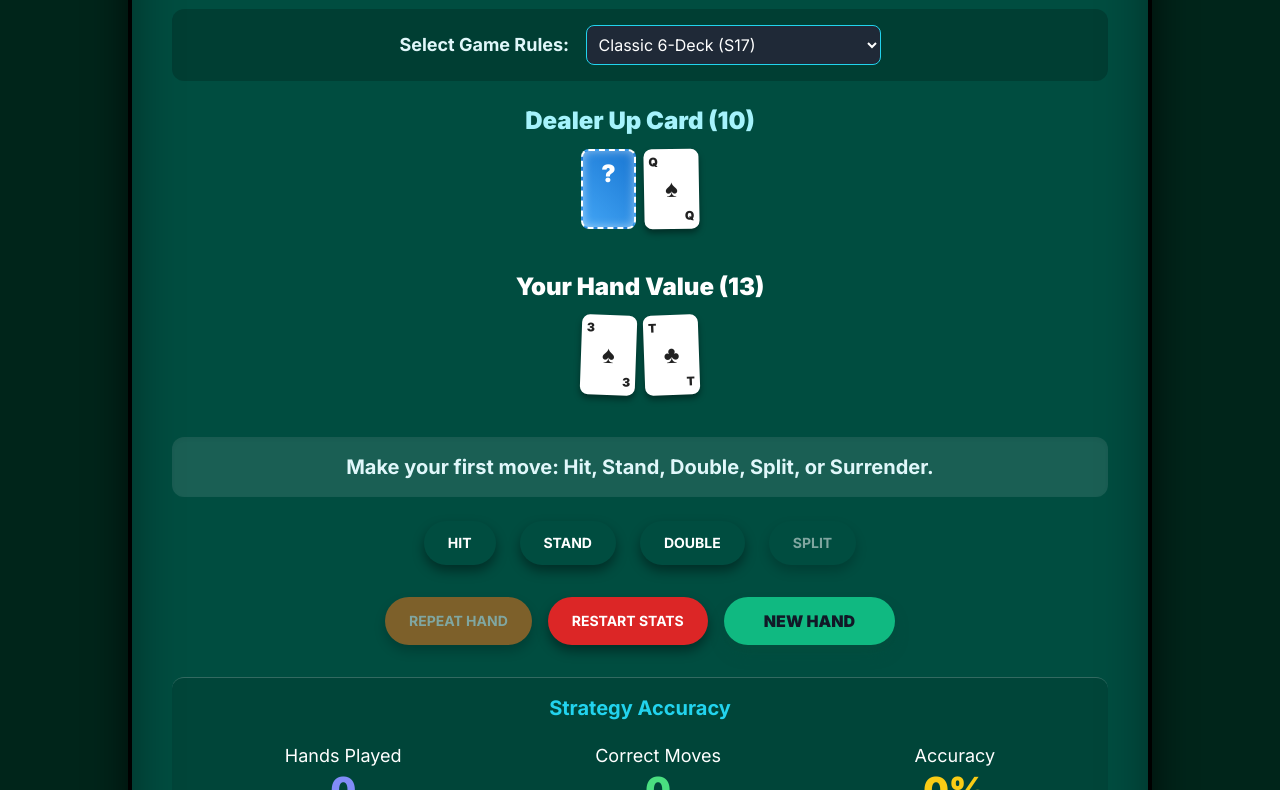
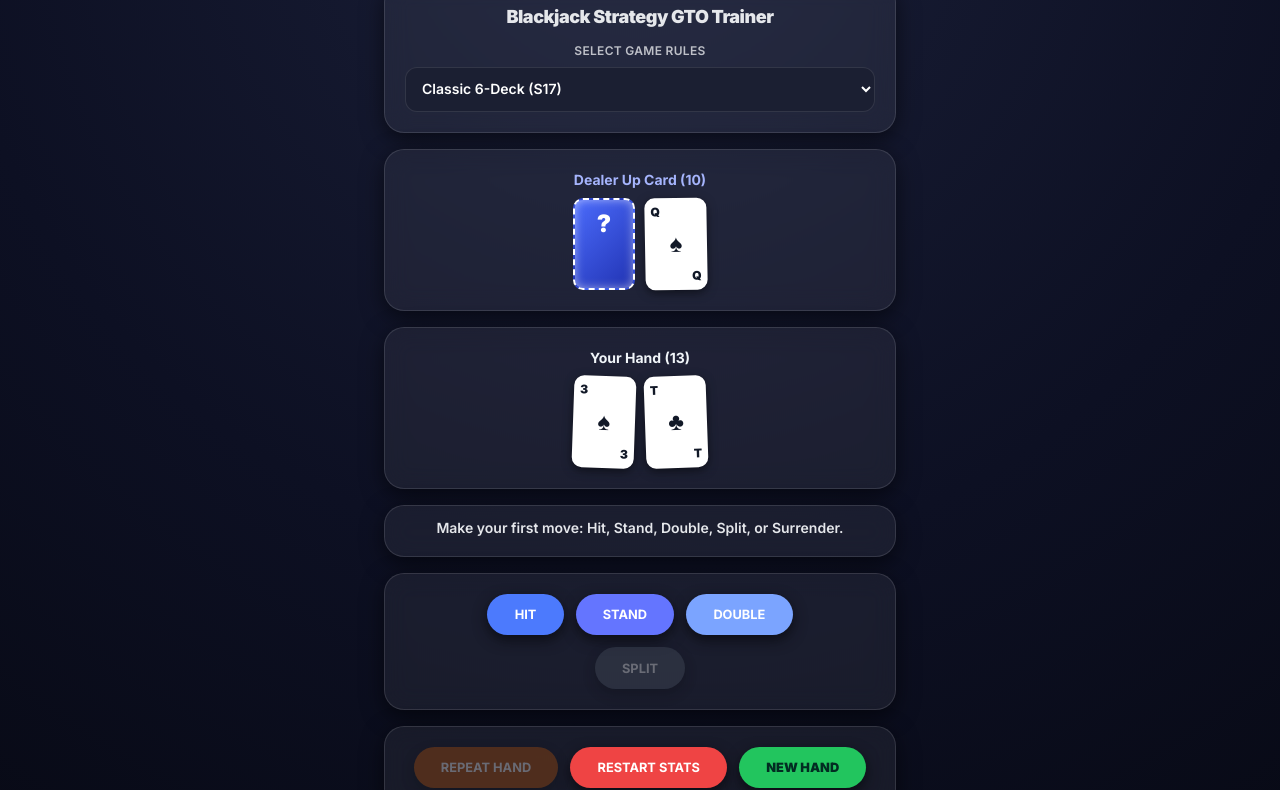
Before and after one commit to ShiftTake/GTOSHARK, a plain HTML site: page blackjacktrainer.html in a window 1280 px wide. Shown: the part 128-918 px from the top of the page. Drawn offline with nearby package versions, Linux system fonts and the light colour scheme.

Commit message:
Update blackjacktrainer.html

```diff
--- a/blackjacktrainer.html
+++ b/blackjacktrainer.html
@@ -1,93 +1,144 @@
 <!DOCTYPE html>
 <html lang="en">
 <head>
-    <meta charset="UTF-8">
-    <meta name="viewport" content="width=device-width, initial-scale=1.0">
+  <meta charset="UTF-8"/>
+  <meta name="viewport" content="width=device-width, initial-scale=1.0"/>
   <title>Multi-Version Blackjack Strategy Trainer</title>
   <script src="https://cdn.tailwindcss.com"></script>
-    <link href="https://fonts.googleapis.com/css2?family=Inter:wght%40400;700;900&display=swap" rel="stylesheet">
+  <link href="https://fonts.googleapis.com/css2?family=Inter:wght@300;400;600;700;900&display=swap" rel="stylesheet">
+
   <style>
     :root {
-            --bg-color: #004d40; /* Deep Teal/Green (Casino Felt) */
+      --bg-color: #004d40;
       --card-color: #ffffff;
       --text-color: #e0f7fa;
-            --btn-action: #ff5722; /* Deep Orange/Red for actions */
-            --btn-control: #29b6f6; /* Light Blue for new game/info */
-            --btn-surrender: #ffc107; /* Amber for Surrender */
+      --btn-surrender: #ffc107;
     }
+
     body {
       font-family: 'Inter', sans-serif;
-            background-color: #00251a; /* Very Dark Background */
-            color: var(--text-color);
-            min-height: 10vh;
+      background: radial-gradient(circle at top, #1a1f38, #0d1023 60%, #080a16);
+      color: #e5e7eb;
+      min-height: 100vh;
+      padding: 1.25rem;
       display: flex;
-            align-items: center;
       justify-content: center;
-            padding: 1rem;
     }
-        .casino-table {
-            background-color: var(--bg-color);
-            box-shadow: 0 10px 40px rgba(0, 0, 0, 0.7), inset 0 0 50px rgba(0, 0, 0, 0.4);
-            border: 4px solid #000000;
+
+    .glass-panel {
+      background: rgba(255,255,255,0.06);
+      border: 1px solid rgba(255,255,255,0.12);
+      backdrop-filter: blur(12px);
+      -webkit-backdrop-filter: blur(12px);
+      border-radius: 1.25rem;
+      padding: 1.25rem;
+      box-shadow: 0 6px 22px rgba(0,0,0,0.55);
     }
+
+    .stat-pill {
+      background: rgba(255,255,255,0.05);
+      border: 1px solid rgba(255,255,255,0.10);
+      padding: 0.65rem 1.1rem;
+      border-radius: 0.9rem;
+      text-align: center;
+      min-width: 90px;
+      box-shadow: inset 0 0 12px rgba(0,0,0,0.4);
+    }
+
     .card-container {
       display: inline-flex;
       flex-direction: column;
       justify-content: space-between;
       align-items: center;
-            width: 55px; /* Fixed width for better look */
-            height: 80px; /* Fixed height */
-            margin: 0 4px;
-            padding: 5px;
+      width: 62px;
+      height: 92px;
+      margin: 0 5px;
+      padding: 6px;
       background-color: var(--card-color);
-            border-radius: 8px;
-            box-shadow: 0 4px 6px rgba(0, 0, 0, 0.4);
+      border-radius: 10px;
+      box-shadow: 0 3px 10px rgba(0,0,0,0.5);
       font-size: 18px;
       font-weight: 900;
       color: #000;
       text-align: center;
       transform: rotate(var(--rotation, 0deg));
     }
+
     .red-suit { color: #f44336; }
-        .black-suit { color: #212121; }
-        .action-button {
-            transition: transform 0.15s ease, background-color 0.15s ease, opacity 0.3s ease;
-            box-shadow: 0 6px 12px rgba(0, 0, 0, 0.4);
-        }
-        .action-button:hover:not(:disabled) {
-            transform: translateY(-2px);
-            box-shadow: 0 8px 16px rgba(0, 0, 0, 0.6);
-        }
-        .action-button:disabled {
-            opacity: 0.5;
-            cursor: not-allowed;
-        }
-        .free-bet-text {
-            color: #c8e6c9; /* Light Green */
-            font-weight: bold;
-            font-size: 0.8rem;
-        }
-        /* Card Back for Hole Card */
+    .black-suit { color: #111827; }
+
     .hole-card {
-            background: linear-gradient(45deg, #42a5f5, #1976d2);
+      background: linear-gradient(135deg, #4b6bfb, #2133b3);
       border: 2px dashed #ffffff;
       box-shadow: inset 0 0 10px rgba(255, 255, 255, 0.5);
       font-size: 1.5rem;
       color: #ffffff;
     }
+
+    .action-btn {
+      padding: 0.7rem 1.7rem;
+      border-radius: 9999px;
+      font-weight: 700;
+      font-size: 0.8rem;
+      text-transform: uppercase;
+      transition: transform 0.15s ease, box-shadow 0.15s ease, background-color 0.15s ease, opacity 0.2s ease;
+      box-shadow: 0 5px 14px rgba(0,0,0,0.55);
+    }
+
+    .action-btn:disabled {
+      opacity: 0.35;
+      cursor: not-allowed;
+    }
+
+    .action-btn:hover:not(:disabled) {
+      transform: translateY(-2px);
+      box-shadow: 0 8px 18px rgba(0,0,0,0.7);
+    }
+
+    /* Top-row action colors (like screenshot) */
+    .btn-hit     { background: #4c7afd; }
+    .btn-stand   { background: #6475ff; }
+    .btn-double  { background: #7ba4ff; }
+    .btn-split   { background: #4b5563; }
+    .btn-surr    { background: var(--btn-surrender); color: #111827; }
+
+    /* Bottom control buttons */
+    .btn-repeat  { background: #b45309; }
+    .btn-restart { background: #ef4444; }
+    .btn-newhand { background: #22c55e; color: #022c22; }
   </style>
 </head>
-<body class="p-4 sm:p-8">
 
-    <div class="casino-table w-full max-w-5xl p-6 md:p-10 rounded-3xl">
-        <h1 class="text-3xl font-black text-center mb-4 border-b border-white/30 pb-2 uppercase tracking-wide">
+<body>
+  <div class="w-full max-w-lg mx-auto">
+    <!-- TOP STATS BAR -->
+    <div class="flex justify-between mb-5">
+      <div class="stat-pill">
+        <p class="text-[10px] uppercase tracking-wide opacity-70">Hands</p>
+        <p id="stats-total" class="text-lg font-black mt-1">0</p>
+      </div>
+      <div class="stat-pill">
+        <p class="text-[10px] uppercase tracking-wide opacity-70">Correct</p>
+        <p id="stats-correct" class="text-lg font-black mt-1">0</p>
+      </div>
+      <div class="stat-pill">
+        <p class="text-[10px] uppercase tracking-wide opacity-70">Accuracy</p>
+        <p id="stats-accuracy" class="text-lg font-black mt-1 text-yellow-400">0%</p>
+      </div>
+    </div>
+
+    <!-- RULE SELECTOR -->
+    <div class="glass-panel mb-4 text-center">
+      <h1 class="text-lg font-extrabold mb-3 tracking-tight">
         Blackjack Strategy GTO Trainer
       </h1>
-
-        <!-- Configuration Selector -->
-        <div class="mb-6 text-center bg-black/20 p-4 rounded-xl">
-            <label for="game-version" class="text-lg font-bold mr-3 block md:inline-block mb-2 md:mb-0">Select Game Rules:</label>
-            <select id="game-version" class="p-2 rounded-lg bg-gray-800 text-white font-medium w-full md:w-auto border border-cyan-400" onchange="initializeGame()">
+      <label for="game-version" class="text-xs font-semibold mb-1 block uppercase tracking-wide opacity-80">
+        Select Game Rules
+      </label>
+      <select
+        id="game-version"
+        onchange="initializeGame()"
+        class="w-full mt-1 p-3 rounded-xl bg-[#1b1f32] text-white border border-white/10 font-semibold text-sm">
         <option value="6DeckS17">Classic 6-Deck (S17)</option>
         <option value="SingleDeckH17">Single-Deck (H17)</option>
         <option value="DoubleDeckS17">Double-Deck (S17)</option>
@@ -99,80 +150,65 @@
       </select>
     </div>
 
-        <!-- Dealer Hand -->
-        <div class="mb-8 text-center">
-            <h2 class="text-2xl font-extrabold mb-3 text-cyan-200">Dealer Up Card (<span id="dealer-value">?</span>)</h2>
-            <div id="dealer-hand" class="flex justify-center flex-wrap min-h-[90px]">
-                <!-- Cards appear here -->
+    <!-- DEALER HAND -->
+    <div class="glass-panel mb-4 text-center">
+      <h2 class="text-sm font-bold text-indigo-300 mb-2">
+        Dealer Up Card (<span id="dealer-value">?</span>)
+      </h2>
+      <div id="dealer-hand" class="flex justify-center flex-wrap min-h-[90px]"></div>
+    </div>
+
+    <!-- PLAYER HAND -->
+    <div class="glass-panel mb-4 text-center">
+      <h2 class="text-sm font-bold text-slate-100 mb-2">
+        Your Hand (<span id="player-value">?</span>)
+      </h2>
+      <div id="player-hand" class="flex justify-center flex-wrap min-h-[90px]"></div>
+    </div>
+
+    <!-- FEEDBACK -->
+    <div
+      id="feedback"
+      class="glass-panel text-center text-sm font-semibold py-3 mb-4 min-h-[52px]">
+      Select a version and click “New Hand” to start.
+    </div>
+
+    <!-- ACTION BUTTONS -->
+    <div class="glass-panel mb-4">
+      <div class="flex flex-wrap justify-center gap-3 mb-3">
+        <button id="hit-btn" class="action-btn btn-hit text-white" disabled>Hit</button>
+        <button id="stand-btn" class="action-btn btn-stand text-white" disabled>Stand</button>
+        <button id="double-btn" class="action-btn btn-double text-white" disabled>Double</button>
+      </div>
+      <div class="flex flex-wrap justify-center gap-3">
+        <button id="split-btn" class="action-btn btn-split text-white" disabled>Split</button>
+        <button id="surrender-btn" class="action-btn btn-surr" disabled>Surrender</button>
       </div>
     </div>
 
-        <!-- Player Hand -->
-        <div class="mb-8 text-center">
-            <h2 class="text-2xl font-extrabold mb-3 text-white">Your Hand Value (<span id="player-value">?</span>)</h2>
-            <div id="player-hand" class="flex justify-center flex-wrap min-h-[90px]">
-                <!-- Cards appear here -->
-            </div>
-        </div>
-
-        <!-- Game Info and Feedback -->
-        <div id="feedback" class="text-center text-xl font-semibold p-4 rounded-xl mb-6 min-h-[56px] bg-white/10 shadow-inner">
-            Select a version and click 'New Hand' to start.
-        </div>
-
-        <!-- Action Buttons -->
-        <div id="controls" class="flex flex-wrap justify-center gap-3 md:gap-6 mb-8">
-            <button id="hit-btn" class="action-button bg-btn-action hover:bg-red-600 text-white font-bold py-3 px-6 rounded-full uppercase text-sm" disabled>
-                Hit
-            </button>
-            <button id="stand-btn" class="action-button bg-btn-action hover:bg-red-600 text-white font-bold py-3 px-6 rounded-full uppercase text-sm" disabled>
-                Stand
-            </button>
-            <button id="double-btn" class="action-button bg-btn-action hover:bg-red-600 text-white font-bold py-3 px-6 rounded-full uppercase text-sm" disabled>
-                Double
-            </button>
-            <button id="split-btn" class="action-button bg-btn-action hover:bg-red-600 text-white font-bold py-3 px-6 rounded-full uppercase text-sm" disabled>
-                Split
-            </button>
-            <button id="surrender-btn" class="action-button bg-btn-surrender hover:bg-yellow-600 text-gray-900 font-bold py-3 px-6 rounded-full uppercase text-sm hidden" disabled>
-                Surrender
-            </button>
-        </div>
-
-        <!-- Control Buttons -->
-        <div class="text-center flex justify-center gap-4">
-            <button id="repeat-hand-btn" class="action-button bg-orange-500 hover:bg-orange-400 text-white font-bold py-3 px-6 rounded-full uppercase text-sm" disabled>
+    <!-- CONTROL BUTTONS -->
+    <div class="glass-panel mb-2">
+      <div class="flex flex-wrap justify-center gap-3">
+        <button
+          id="repeat-hand-btn"
+          class="action-btn btn-repeat text-white"
+          disabled>
           Repeat Hand
         </button>
-            <!-- Restart Stats Button Added -->
-            <button id="restart-stats-btn" class="action-button bg-red-600 hover:bg-red-500 text-white font-bold py-3 px-6 rounded-full uppercase text-sm">
+
+        <button
+          id="restart-stats-btn"
+          class="action-btn btn-restart text-white">
           Restart Stats
         </button>
-            <!-- New Hand Button (Always Visible Color) -->
-            <button id="new-hand-btn" class="bg-emerald-500 hover:bg-emerald-400 text-gray-900 font-extrabold py-3 px-10 rounded-full uppercase text-base shadow-lg shadow-emerald-900/50 transition-colors duration-150">
+
+        <button
+          id="new-hand-btn"
+          class="action-btn btn-newhand font-extrabold">
           New Hand
         </button>
       </div>
-
-        <!-- Stats -->
-        <div class="mt-8 pt-4 border-t border-white/20 bg-black/10 p-4 rounded-xl">
-            <h3 class="text-xl font-bold mb-3 text-center text-cyan-400">Strategy Accuracy</h3>
-            <div class="flex flex-wrap justify-around text-center">
-                <div class="p-2">
-                    <p class="text-lg text-white font-medium">Hands Played</p>
-                    <p id="stats-total" class="text-4xl font-black text-indigo-400">0</p>
     </div>
-                <div class="p-2">
-                    <p class="text-lg text-white font-medium">Correct Moves</p>
-                    <p id="stats-correct" class="text-4xl font-black text-green-400">0</p>
-                </div>
-                <div class="p-2">
-                    <p class="text-lg text-white font-medium">Accuracy</p>
-                    <p id="stats-accuracy" class="text-4xl font-black text-yellow-400">0%</p>
-                </div>
-            </div>
-        </div>
-
   </div>
 
   <script>
@@ -359,7 +395,7 @@
     const $surrenderBtn = document.getElementById('surrender-btn');
     const $newHandBtn = document.getElementById('new-hand-btn');
     const $repeatHandBtn = document.getElementById('repeat-hand-btn');
-        const $restartStatsBtn = document.getElementById('restart-stats-btn'); // New Button Ref
+    const $restartStatsBtn = document.getElementById('restart-stats-btn');
     const $statsTotal = document.getElementById('stats-total');
     const $statsCorrect = document.getElementById('stats-correct');
     const $statsAccuracy = document.getElementById('stats-accuracy');
@@ -471,8 +507,6 @@
       } else {
         $surrenderBtn.classList.add('hidden');
       }
-
-            // Repeat button is controlled separately in endHand/startHand/repeatHand
     }
 
     /** Updates the stats display */
@@ -573,21 +607,16 @@
 
       // Format optimal move for display
       let moveDisplay = optimalMoveText.replace('D', 'Double').replace('P', 'Split').replace('R', 'Surrender').replace('F', 'Free ');
-            // If it's a hard coded move (S or H) no need to change it.
-            if (!['S', 'H'].includes(optimalMoveText) && !optimalMoveText.includes('/')) {
-                moveDisplay = moveDisplay; // Keep the expanded text
-            }
-
       // Clean up button labels for the feedback text
       moveDisplay = moveDisplay.replace(/<\/?span[^>]*>/g, '');
 
       if (isCorrect) {
         stats.correctMoves++;
         $feedback.textContent = `Correct! ${playerMove} was the optimal move (${moveDisplay}).`;
-                $feedback.className = 'text-center text-xl font-semibold p-4 rounded-xl mb-6 bg-green-700/80 shadow-2xl';
+        $feedback.className = 'glass-panel text-center text-sm font-semibold py-3 mb-4 min-h-[52px] bg-green-700/70';
       } else {
         $feedback.textContent = `Error! The optimal move was to ${moveDisplay.toUpperCase()}. You chose ${playerMove}.`;
-                $feedback.className = 'text-center text-xl font-semibold p-4 rounded-xl mb-6 bg-red-700/80 shadow-2xl';
+        $feedback.className = 'glass-panel text-center text-sm font-semibold py-3 mb-4 min-h-[52px] bg-red-700/70';
       }
 
       updateStats();
@@ -626,7 +655,6 @@
       }
     }
 
-
     /** Sets up the game environment based on the selected configuration and automatically deals a hand. */
     function initializeGame() {
       currentConfig = GAME_CONFIGS[$versionSelect.value];
@@ -658,7 +686,7 @@
       $splitBtn.innerHTML = currentConfig.splitLabel;
 
       toggleControls(false);
-            $repeatHandBtn.disabled = true; // Disable repeat initially
+      $repeatHandBtn.disabled = true;
 
       // Automatically start the hand after configuration is complete
       startHand();
@@ -666,7 +694,6 @@
 
     /** Starts a new hand (dealing fresh cards) */
     function startHand() {
-            // Check if game is already active (to prevent double clicks resetting the hand before move is checked)
       if (gameActive) {
         return;
       }
@@ -684,7 +711,7 @@
 
       if (gameActive) {
         $feedback.textContent = 'Make your first move: Hit, Stand, Double, Split, or Surrender.';
-                $feedback.className = 'text-center text-xl font-semibold p-4 rounded-xl mb-6 bg-white/10 shadow-inner';
+        $feedback.className = 'glass-panel text-center text-sm font-semibold py-3 mb-4 min-h-[52px]';
       }
     }
 
@@ -705,7 +732,7 @@
 
       if (gameActive) {
         $feedback.textContent = 'Repeating Hand. Make your first move again: Hit, Stand, Double, Split, or Surrender.';
-                $feedback.className = 'text-center text-xl font-semibold p-4 rounded-xl mb-6 bg-white/10 shadow-inner';
+        $feedback.className = 'glass-panel text-center text-sm font-semibold py-3 mb-4 min-h-[52px]';
       }
     }
 
@@ -715,7 +742,7 @@
       localStorage.removeItem('gtoSharkBJStats');
       updateStats();
       $feedback.textContent = "Strategy statistics have been reset to zero.";
-            $feedback.className = 'text-center text-xl font-semibold p-4 rounded-xl mb-6 bg-red-700/80 shadow-2xl';
+      $feedback.className = 'glass-panel text-center text-sm font-semibold py-3 mb-4 min-h-[52px] bg-red-700/70';
       startHand();
     }
 
@@ -774,15 +801,15 @@
       }
 
       // Set feedback class based on outcome
-            let feedbackClass = 'bg-white/10';
+      let feedbackClass = 'glass-panel text-center text-sm font-semibold py-3 mb-4 min-h-[52px]';
       if (message.includes('Wins') && !message.includes('Dealer')) {
-                feedbackClass = 'bg-green-700/80 shadow-2xl';
+        feedbackClass += ' bg-green-700/70';
       } else if (message.includes('Wins') || message.includes('Busts') || message.includes('Surrender')) {
-                feedbackClass = 'bg-red-700/80 shadow-2xl';
+        feedbackClass += ' bg-red-700/70';
       }
 
       $feedback.textContent = message;
-            $feedback.className = `text-center text-xl font-semibold p-4 rounded-xl mb-6 ${feedbackClass}`;
+      $feedback.className = feedbackClass;
     }
 
     /** Simulates the dealer playing their hand */
@@ -830,13 +857,13 @@
       checkStrategy('Double');
       dealCard(playerHand);
       updateDisplay();
-            endHand(`Player ${currentConfig.doubleLabel.includes('Free') ? 'Free Doubles Down' : 'Doubles Down'}.`);
+      endHand(`${currentConfig.doubleLabel.includes('Free') ? 'Player Free Doubles Down' : 'Player Doubles Down'}.`);
     }
 
     function handleSplit() {
       if (!gameActive || !isFirstMove || playerHand.length !== 2 || playerHand[0].rank !== playerHand[1].rank) {
         $feedback.textContent = "Cannot Split: Only allowed on initial pair.";
-                $feedback.className = 'text-center text-xl font-semibold p-4 rounded-xl mb-6 bg-orange-700/80 shadow-2xl';
+        $feedback.className = 'glass-panel text-center text-sm font-semibold py-3 mb-4 min-h-[52px] bg-orange-700/70';
         return;
       }
       checkStrategy('Split');
@@ -859,7 +886,7 @@
     $surrenderBtn.addEventListener('click', handleSurrender);
     $newHandBtn.addEventListener('click', startHand);
     $repeatHandBtn.addEventListener('click', repeatHand);
-        $restartStatsBtn.addEventListener('click', restartStats); // New Listener
+    $restartStatsBtn.addEventListener('click', restartStats);
 
     // Load stats and initialize the game (which now calls startHand automatically)
     window.onload = () => {
@@ -874,8 +901,6 @@
       updateStats();
       initializeGame(); // This now handles both setup AND dealing the first hand.
     };
-
   </script>
-
 </body>
 </html>
```
Lines whose indentation alone changed are shown as unchanged.
